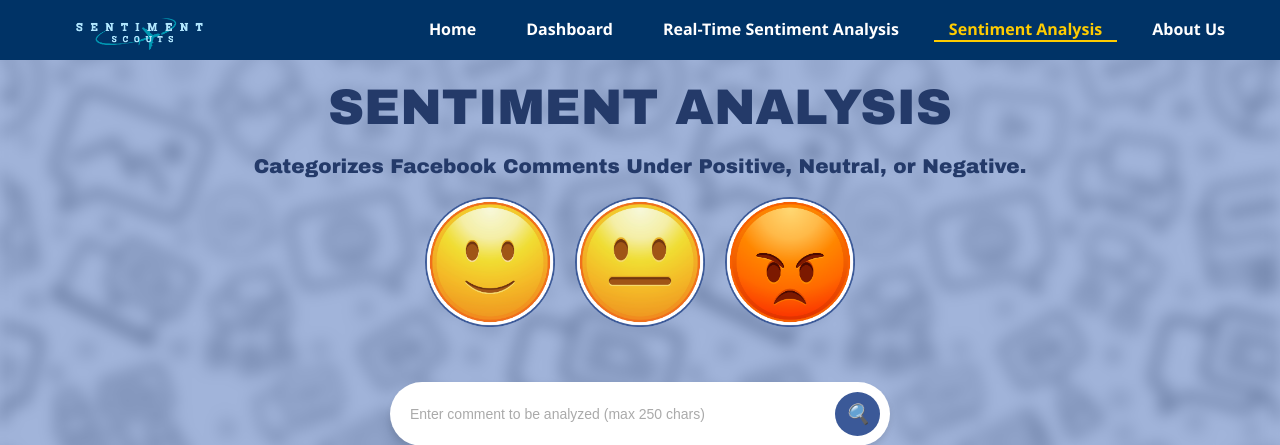
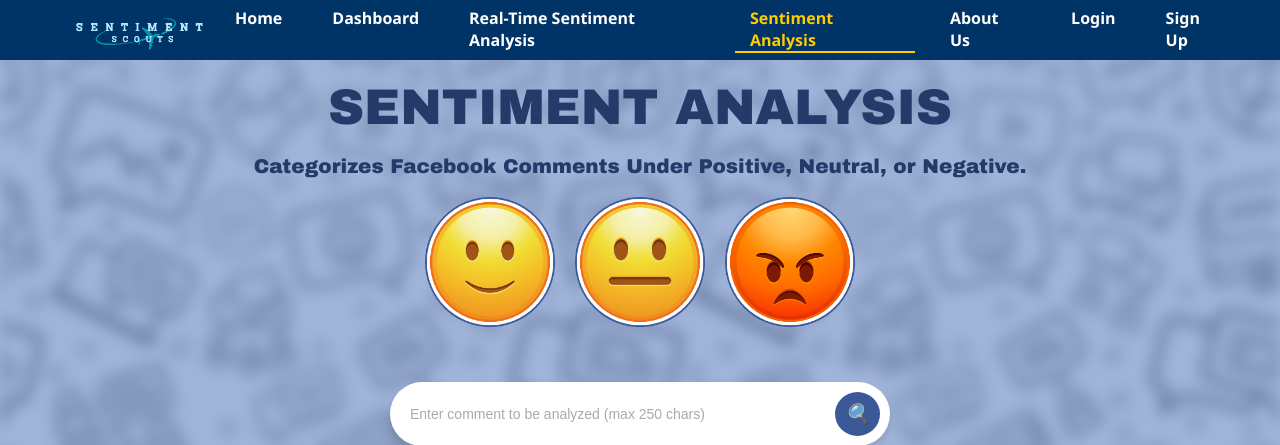
Before and after one commit to For-Sentiment/sentiment-analysis, a PHP site: page /custtypeown.php in a window 1280 px wide. Shown: the top 445 px of the page. Run offline with PHP 8.4, Linux system fonts and the light colour scheme.

Commit message:
Update custtypeown.php

```diff
--- a/custtypeown.php
+++ b/custtypeown.php
@@ -237,21 +237,21 @@
 </head>
 <body>
 
-    <!-- Navigation Bar -->
 <nav>
     <img src="images/sentlogo.png" alt="Logo" class="logo">
     <div class="nav-links">
         <a href="Customer.php" class="<?php echo basename($_SERVER['PHP_SELF']) == 'Customer.php' ? 'active' : ''; ?>">Home</a>
         <a href="custDashboard.php" class="<?php echo basename($_SERVER['PHP_SELF']) == 'custDashboard.php' ? 'active' : ''; ?>">Dashboard</a>
         <a href="custRealtime.php" class="<?php echo basename($_SERVER['PHP_SELF']) == 'custRealtime.php' ? 'active' : ''; ?>">Real-Time Sentiment Analysis</a>
-    <a href="custSentiment.php" class="<?php echo (basename($_SERVER['PHP_SELF']) == 'custSentiment.php' ||
-                                                    basename($_SERVER['PHP_SELF']) == 'custtypeown.php' ||
-                                                    basename($_SERVER['PHP_SELF']) == 'custImport.php' ||
-                                                    basename($_SERVER['PHP_SELF']) == 'custImportresult.php' ||
-                                                    basename($_SERVER['PHP_SELF']) == 'custtyperesult.php') ? 'active' : ''; ?>">Sentiment Analysis</a>
+        <a href="custSentiment.php" class="<?php echo (basename($_SERVER['PHP_SELF']) == 'custSentiment.php' || basename($_SERVER['PHP_SELF']) == 'custtypeown.php' || basename($_SERVER['PHP_SELF']) == 'custImport.php' || basename($_SERVER['PHP_SELF']) == 'custImportresult.php' || basename($_SERVER['PHP_SELF']) == 'custtyperesult.php') ? 'active' : ''; ?>">Sentiment Analysis</a>
         <a href="custAbout.php" class="<?php echo basename($_SERVER['PHP_SELF']) == 'custAbout.php' ? 'active' : ''; ?>">About Us</a>
+        <a href="custLogin.php" class="<?php echo basename($_SERVER['PHP_SELF']) == 'custLogin.php' ? 'active' : ''; ?>">Login</a>
+
+        <!-- Sign Up link with custom class -->
+        <a href="custSignup.php" class="signup-link <?php echo basename($_SERVER['PHP_SELF']) == 'custSignup.php' ? 'active' : ''; ?>">Sign Up</a>
     </div>
 </nav>
+
 
     <!-- Main Content -->
     <div class="main-content">
```
Lines whose indentation alone changed are shown as unchanged.
